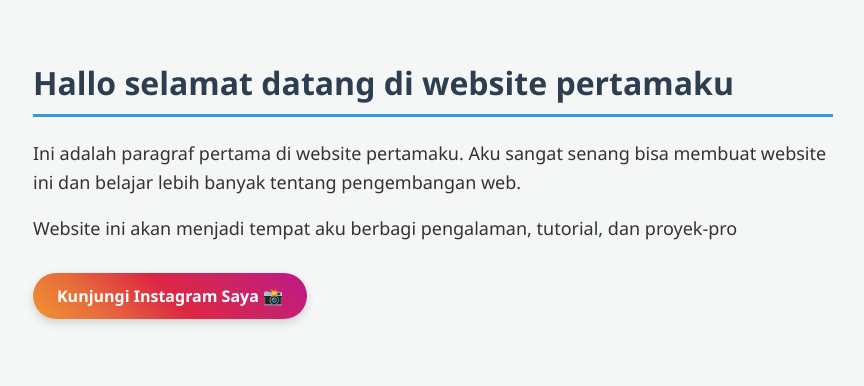
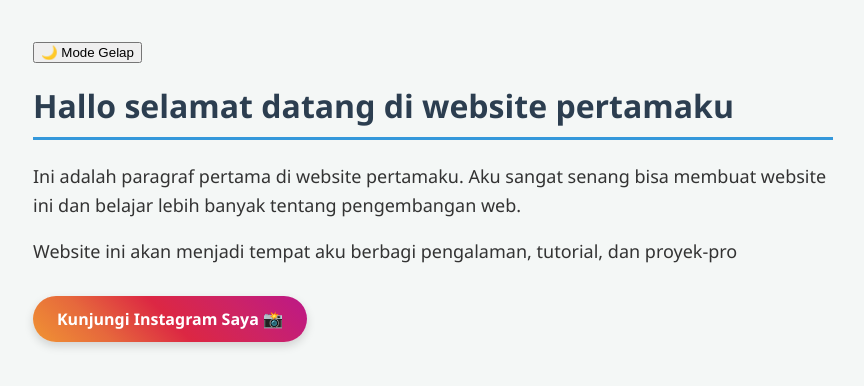
Before and after one commit to Ican2Resbob/SEPHIA, a plain HTML site: page index.html in a window 1280 px wide. Shown: the whole page, without its empty margins (207-1071 px from the left). Drawn offline with Linux system fonts and the light colour scheme.

Commit message:
mode gelap

```diff
--- a/index.html
+++ b/index.html
@@ -15,6 +15,7 @@
 <link rel="stylesheet" href="style.css">
 </head>
 <body>
+    <button id="btn-theme" class="btn-theme">🌙 Mode Gelap</button>
       <h1>Hallo selamat datang di website pertamaku</h1>
       <p>Ini adalah paragraf pertama di website pertamaku. Aku sangat senang bisa membuat website ini dan belajar lebih banyak tentang pengembangan web.</p>
       <p>Website ini akan menjadi tempat aku berbagi pengalaman, tutorial, dan proyek-pro
```
